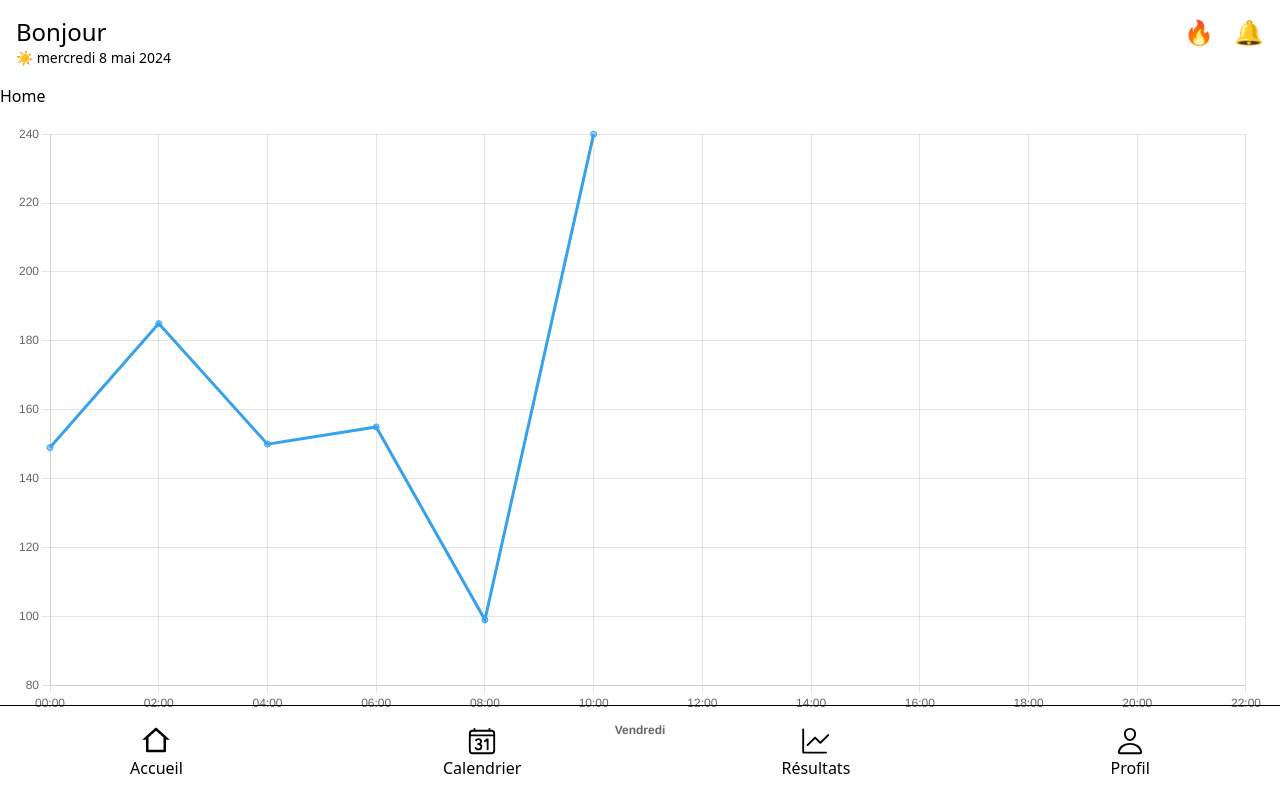
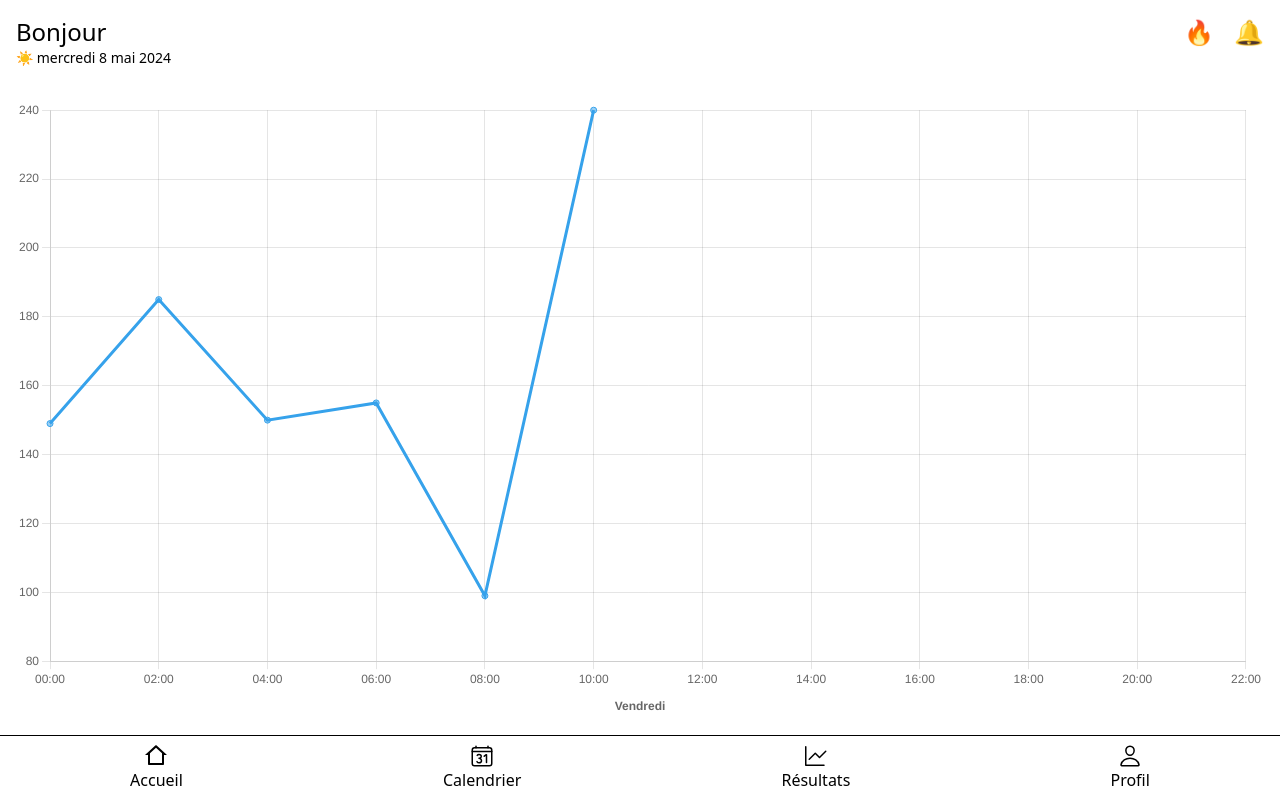
Before and after one commit to Delgorithm/dialog, a React (Vite) app in the folder client/: page / in a window 1280 px wide. Built offline with nearby package versions, Linux system fonts and the light colour scheme.

Commit message:
fix the chart graph

```diff
--- a/client/src/components/Navbar.jsx
+++ b/client/src/components/Navbar.jsx
@@ -7,25 +7,25 @@ import { Link } from "react-router-dom";
 function Navbar() {
 	return (
 		<>
-			<nav className="flex justify-around fixed bottom-0 w-full py-3 border-t border-t-0.5 border-black">
-				<Link to="/" className="flex flex-col items-center rounded-lg p-2">
-					<RiHome2Line className="text-3xl" />
+			<nav className="flex justify-around fixed bottom-0 w-full py-1 border-t border-t-0.5 border-black">
+				<Link to="/" className="flex flex-col items-center rounded-lg p-1">
+					<RiHome2Line className="text-2xl" />
 					Accueil
 				</Link>
 				<Link
 					to="calendar"
-					className="flex flex-col items-center rounded-lg p-2">
-					<IoCalendarNumberOutline className="text-3xl" />
+					className="flex flex-col items-center rounded-lg p-1">
+					<IoCalendarNumberOutline className="text-2xl" />
 					Calendrier
 				</Link>
 				<Link
 					to="results"
-					className="flex flex-col items-center rounded-lg p-2">
-					<GoGraph className="text-3xl" />
+					className="flex flex-col items-center rounded-lg p-1">
+					<GoGraph className="text-2xl" />
 					Résultats
 				</Link>
-				<Link to="profil" className="flex flex-col items-center rounded-lg p-2">
-					<IoPersonOutline className="text-3xl" />
+				<Link to="profil" className="flex flex-col items-center rounded-lg p-1">
+					<IoPersonOutline className="text-2xl" />
 					Profil
 				</Link>
 			</nav>
--- a/client/src/pages/Home.jsx
+++ b/client/src/pages/Home.jsx
@@ -3,7 +3,6 @@ import LineGraphHeader from "../components/LineGraphHeader";
 function Home() {
 	return (
 		<>
-			<p>Home</p>
 			<LineGraphHeader />
 		</>
 	);
```
